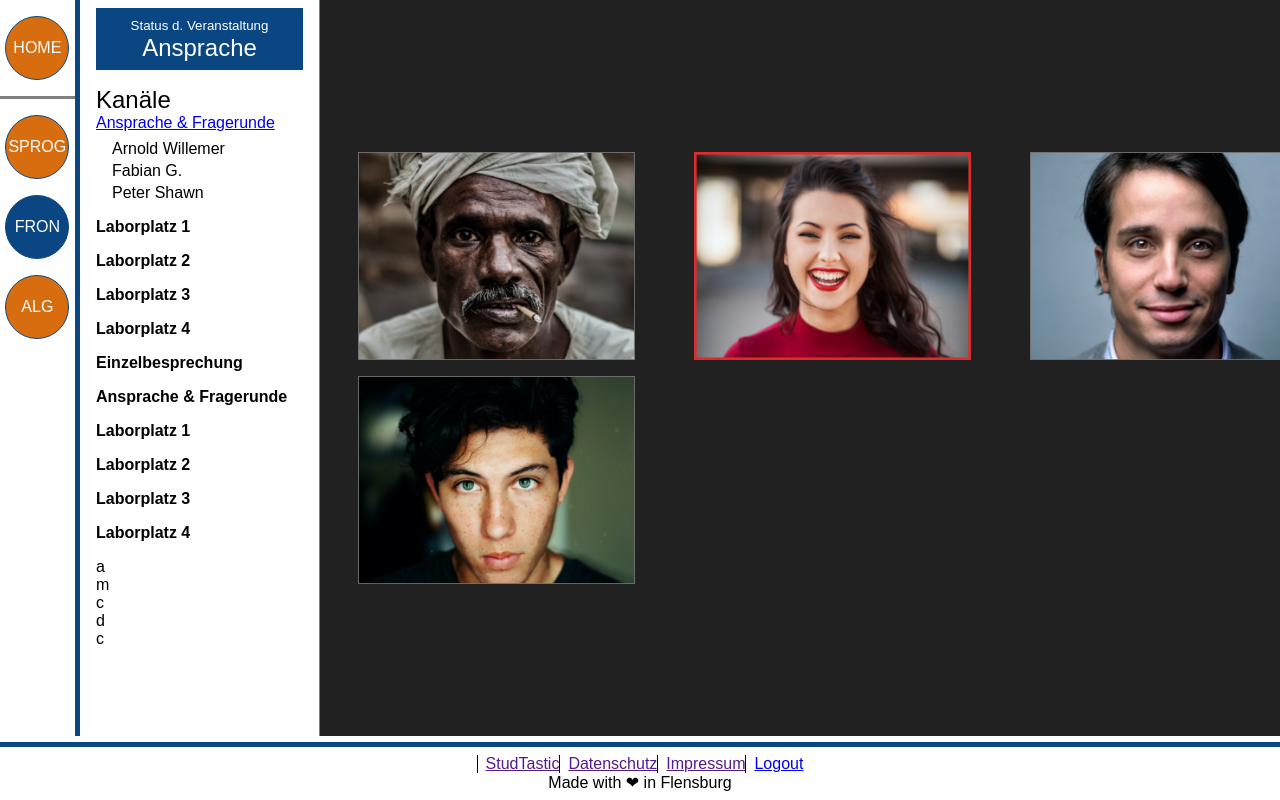
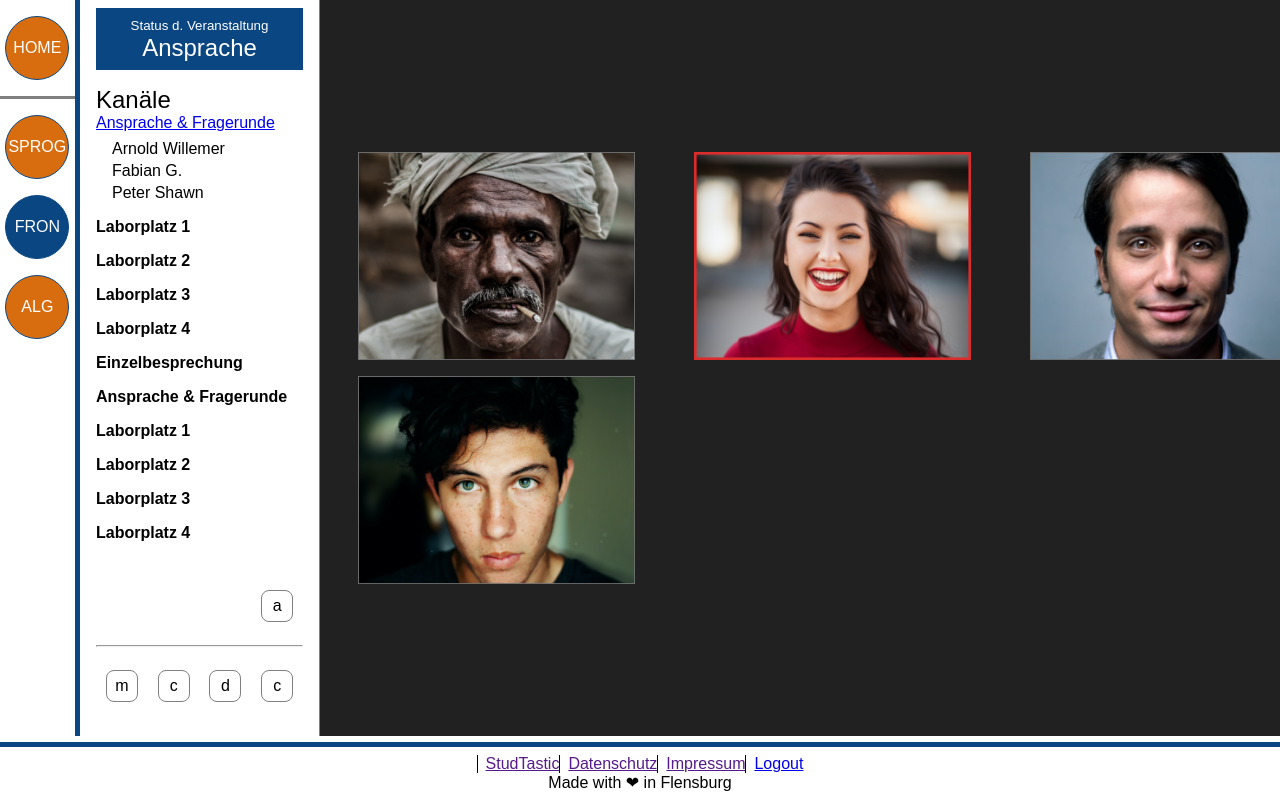
Before and after one commit to fschoenfeldt/studtastic-semesterprojekt, a website built with webpack: page views/pages/04-voice-thread.html in a window 1280 px wide. Shown: the top 800 px of the page. Built offline with nearby package versions, Linux system fonts and the light colour scheme; files whose address does not match are found by name; a web font is replaced by a local one.

Commit message:
threadsidebar buttons (icons missing)

```diff
--- a/scss/components/_threadsidebar.scss
+++ b/scss/components/_threadsidebar.scss
@@ -1,6 +1,7 @@
 .sidebar--threads {
     border-right: thin solid $grey;
     padding-right: $spacing;
+
     .channel--status {
         background: $dark-blue;
         color: white;
@@ -9,10 +10,13 @@
         margin-top: -$spacing/2;
         margin-bottom: $spacing;
     }
-    ul.voice-channels > li, ul.text-channels > li {
+
+    ul.voice-channels>li,
+    ul.text-channels>li {
         font-weight: bold;
         margin-bottom: $spacing;
     }
+
     .channel-users * {
         margin-bottom: $spacing/4;
         margin-left: $spacing;
@@ -20,6 +24,7 @@
         &:first-child {
             margin-top: -$spacing/2;
         }
+
         &:last-child {
             margin-bottom: $spacing;
         }
@@ -27,6 +32,39 @@
 
     .voice--controls {
         display: none;
+        margin-top: $spacing*2;
+
+        .controls {
+            display: grid;
+            grid-template-columns: repeat(4, 1fr);
+            grid-template-rows: $spacing*4 $spacing $spacing*4;
+            justify-items: center;
+            align-items: center;
+
+            hr {
+                grid-column: span 4;
+                grid-row: 2;
+                width: 100%;
+            }
+
+            .control {
+                height: $spacing*2;
+                width: $spacing*2;
+                grid-row: 3;
+
+                display: flex;
+                align-items: center;
+                justify-content: center;
+
+                border: thin solid $grey;
+                border-radius: $spacing/2;
+
+                &:first-child {
+                    grid-row: 1;
+                    grid-column: 4;
+                }
+            }
+        }
     }
 }
 
--- a/views/components/threadSidebar.html
+++ b/views/components/threadSidebar.html
@@ -33,6 +33,7 @@
     <div class="voice--controls">
         <ul class="controls">
             <li class="control">a</li>
+            <hr>
             <li class="control">m</li>
             <li class="control">c</li>
             <li class="control">d</li>
```
Also changed, not shown: web/css/studtastic.css, 1 other file.
